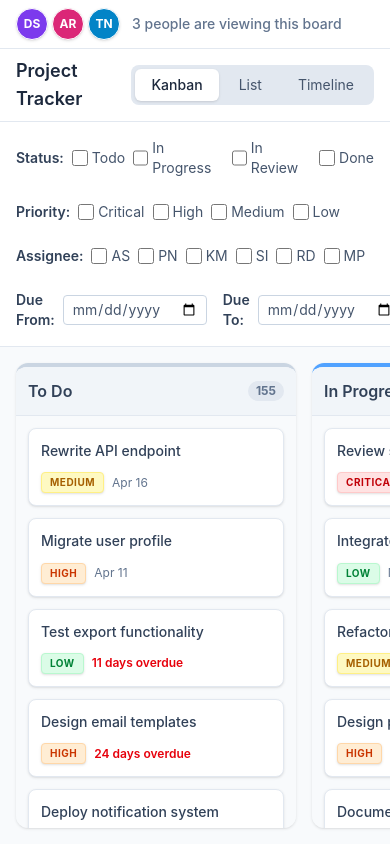
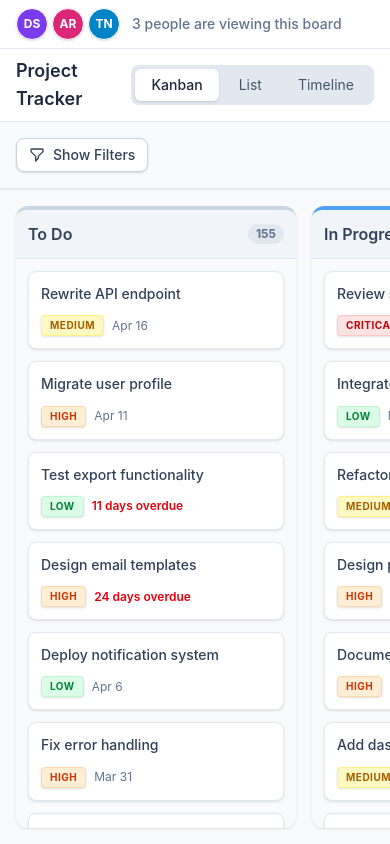
Before and after one commit to rasmusmaria26-cell/velozity-tracker, a React (Vite) app: page / in a window 390 px wide. Built offline with nearby package versions, Linux system fonts and the light colour scheme.

Commit message:
feat: responsive filter bar with toggle on tablet

```diff
--- a/src/components/FilterBar.tsx
+++ b/src/components/FilterBar.tsx
@@ -1,12 +1,13 @@
 import { useFilterStore } from '@/store/filterStore'
 import { USERS } from '@/data/mockUsers'
 import type { Status, Priority } from '@/types'
-import { memo } from 'react'
+import { memo, useState } from 'react'
 
 const STATUSES: Status[] = ['todo', 'in-progress', 'in-review', 'done']
 const PRIORITIES: Priority[] = ['Critical', 'High', 'Medium', 'Low']
 
 const FilterBar = () => {
+    const [filtersOpen, setFiltersOpen] = useState(false)
     const {
         filters,
         setStatuses,
@@ -17,6 +18,8 @@ const FilterBar = () => {
         clearFilters,
         hasActiveFilters,
     } = useFilterStore()
+
+    const active = hasActiveFilters()
 
     const handleStatusToggle = (status: Status) => {
         const current = filters.statuses
@@ -43,11 +46,38 @@ const FilterBar = () => {
     }
 
     return (
-        <div className="flex flex-col gap-4 p-4 text-sm bg-white border-b border-slate-200">
-            <div className="flex flex-wrap items-center gap-6">
+        <div className="flex flex-col text-sm bg-white border-b border-slate-200">
+            {/* Mobile/Tablet Toggle Button */}
+            <div className="flex md:hidden items-center justify-between p-4 bg-slate-50 border-b border-slate-200">
+                <button
+                    onClick={() => setFiltersOpen(!filtersOpen)}
+                    className="flex items-center gap-2 px-3 py-1.5 bg-white border border-slate-300 rounded-lg text-slate-700 font-medium shadow-sm active:bg-slate-50"
+                >
+                    <div className="relative">
+                        <svg className="w-4 h-4" fill="none" stroke="currentColor" viewBox="0 0 24 24">
+                            <path strokeLinecap="round" strokeLinejoin="round" strokeWidth="2" d="M3 4a1 1 0 011-1h16a1 1 0 011 1v2.586a1 1 0 01-.293.707l-6.414 6.414a1 1 0 00-.293.707V17l-4 4v-6.586a1 1 0 00-.293-.707L3.293 7.293A1 1 0 013 6.586V4z" />
+                        </svg>
+                        {active && (
+                            <div className="absolute -top-1 -right-1 w-2 h-2 bg-blue-500 rounded-full" />
+                        )}
+                    </div>
+                    <span>{filtersOpen ? 'Hide Filters' : 'Show Filters'}</span>
+                </button>
+
+                {active && (
+                    <button onClick={clearFilters} className="text-red-600 font-medium px-2">
+                        Clear ({filters.statuses.length + filters.priorities.length + filters.assigneeIds.length + (filters.dueDateFrom ? 1 : 0) + (filters.dueDateTo ? 1 : 0)})
+                    </button>
+                )}
+            </div>
+
+            {/* Filter Content */}
+            <div className={`${filtersOpen ? 'flex' : 'hidden'} md:flex flex-col gap-4 p-4`}>
+                <div className="flex flex-wrap items-center gap-x-8 gap-y-4">
                     {/* Status Filters */}
                     <div className="flex items-center gap-2">
                         <span className="font-semibold text-slate-700">Status:</span>
+                        <div className="flex flex-wrap gap-2">
                             {STATUSES.map((status) => (
                                 <label key={status} className="flex items-center gap-1 cursor-pointer select-none">
                                     <input
@@ -60,10 +90,12 @@ const FilterBar = () => {
                                 </label>
                             ))}
                         </div>
+                    </div>
 
                     {/* Priority Filters */}
                     <div className="flex items-center gap-2">
                         <span className="font-semibold text-slate-700">Priority:</span>
+                        <div className="flex flex-wrap gap-2">
                             {PRIORITIES.map((priority) => (
                                 <label key={priority} className="flex items-center gap-1 cursor-pointer select-none">
                                     <input
@@ -76,10 +108,12 @@ const FilterBar = () => {
                                 </label>
                             ))}
                         </div>
+                    </div>
 
                     {/* Assignee Filters */}
                     <div className="flex items-center gap-2">
                         <span className="font-semibold text-slate-700">Assignee:</span>
+                        <div className="flex flex-wrap gap-2">
                             {USERS.map((user) => (
                                 <label key={user.id} className="flex items-center gap-1 cursor-pointer select-none">
                                     <input
@@ -92,11 +126,12 @@ const FilterBar = () => {
                                 </label>
                             ))}
                         </div>
+                    </div>
 
                     {/* Date Filters */}
-                <div className="flex items-center gap-4">
+                    <div className="flex flex-wrap items-center gap-4">
                         <label className="flex items-center gap-2 cursor-pointer">
-                        <span className="font-semibold text-slate-700">Due From:</span>
+                            <span className="font-semibold text-slate-700 whitespace-nowrap">Due From:</span>
                             <input
                                 type="date"
                                 value={filters.dueDateFrom || ''}
@@ -105,7 +140,7 @@ const FilterBar = () => {
                             />
                         </label>
                         <label className="flex items-center gap-2 cursor-pointer">
-                        <span className="font-semibold text-slate-700">Due To:</span>
+                            <span className="font-semibold text-slate-700 whitespace-nowrap">Due To:</span>
                             <input
                                 type="date"
                                 value={filters.dueDateTo || ''}
@@ -115,17 +150,18 @@ const FilterBar = () => {
                         </label>
                     </div>
 
-                {/* Clear Filters */}
-                {hasActiveFilters() && (
+                    {/* Clear Filters (Desktop) */}
+                    {active && (
                         <button
                             onClick={clearFilters}
-                        className="px-3 py-1 text-sm font-medium text-red-600 bg-red-50 hover:bg-red-100 active:bg-red-200 rounded transition-colors"
+                            className="hidden md:block px-3 py-1 text-sm font-medium text-red-600 bg-red-50 hover:bg-red-100 active:bg-red-200 rounded transition-colors"
                         >
                             Clear All Filters
                         </button>
                     )}
                 </div>
             </div>
+        </div>
     )
 }
 
```
Lines whose indentation alone changed are shown as unchanged.
